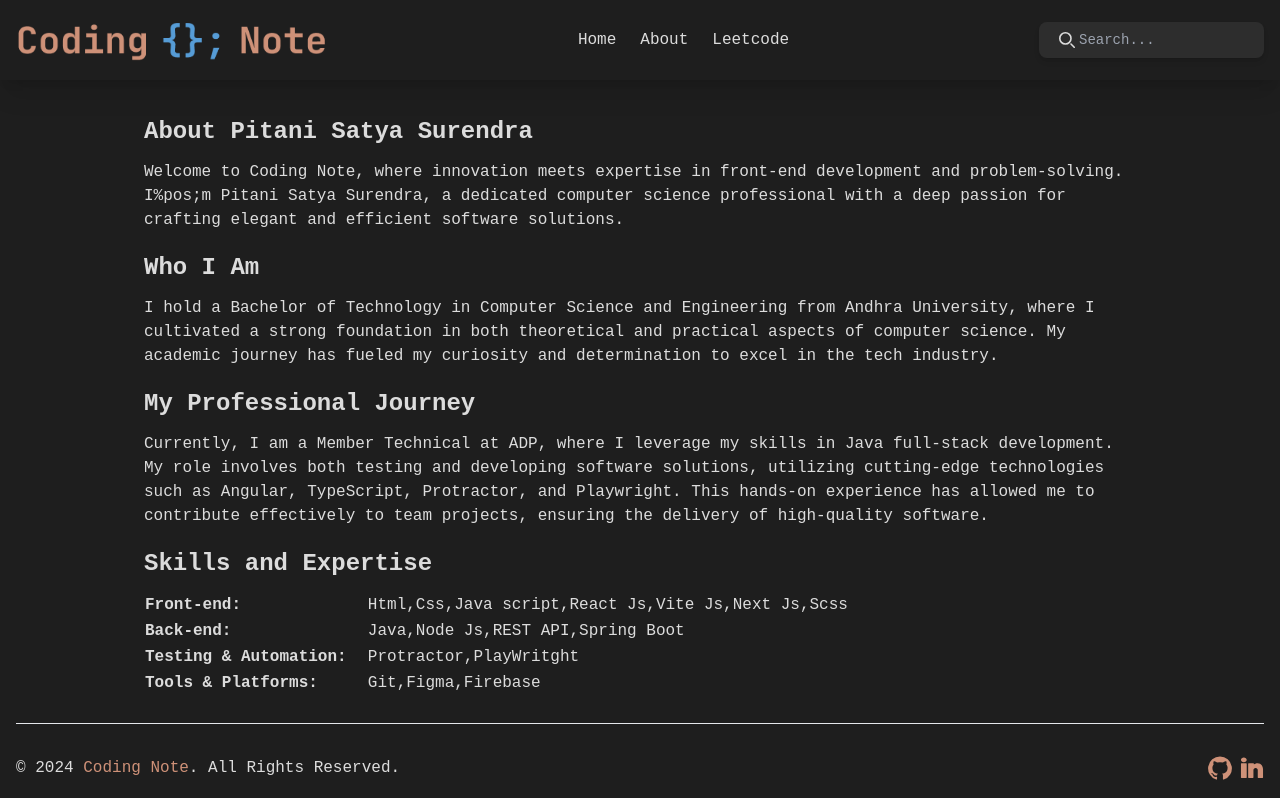
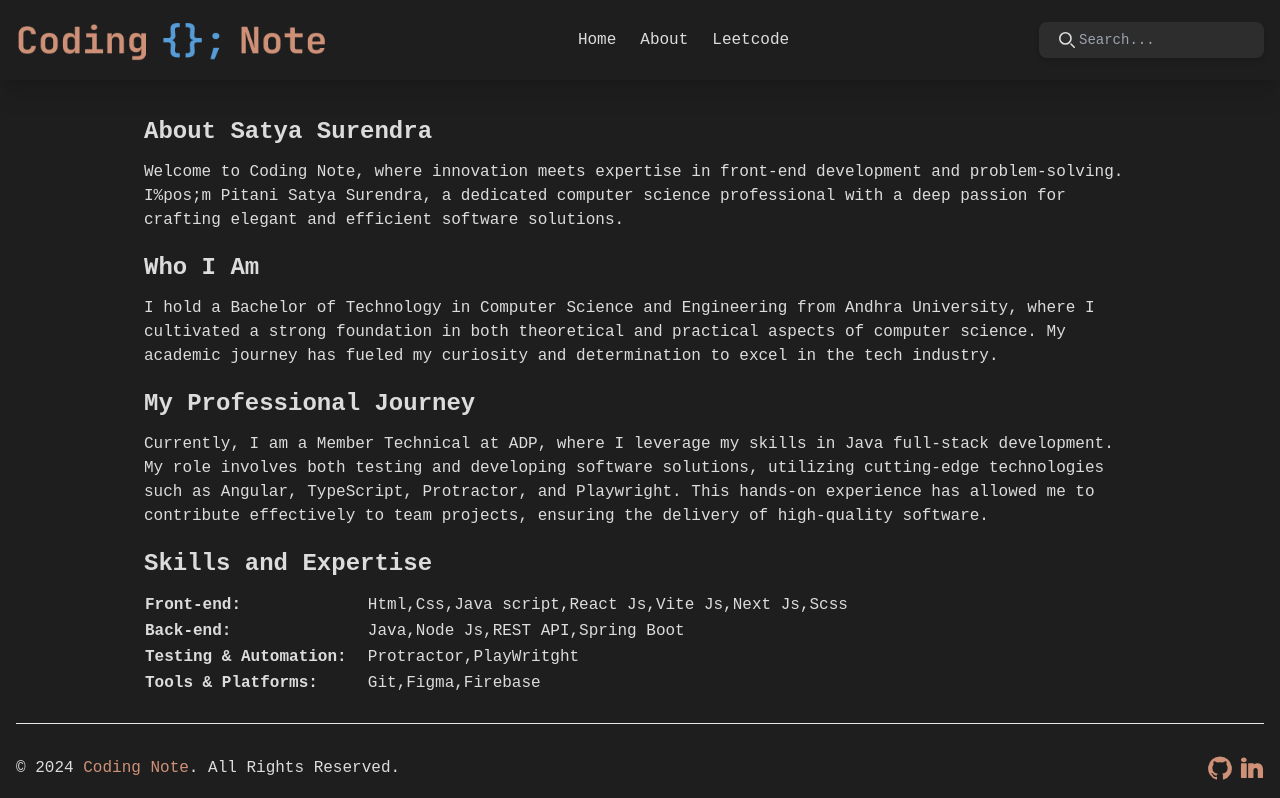
Before and after one commit to satya-hash/coding-note, a Next.js app: page /about in a window 1280 px wide. Shown: the top 798 px of the page. Built offline with nearby package versions, Linux system fonts and the light colour scheme.

Commit message:
updated about page

```diff
--- a/app/about/page.tsx
+++ b/app/about/page.tsx
@@ -6,7 +6,7 @@
     <div className="latest_problems max-w-screen-lg mx-auto p-4 w-full">
       <div className="my-5">
         <h1 className="font-semibold text-2xl mb-3">
-          About Pitani Satya Surendra
+          About Satya Surendra
         </h1>
         <p>
           Welcome to Coding Note, where innovation meets expertise in front-end
```
